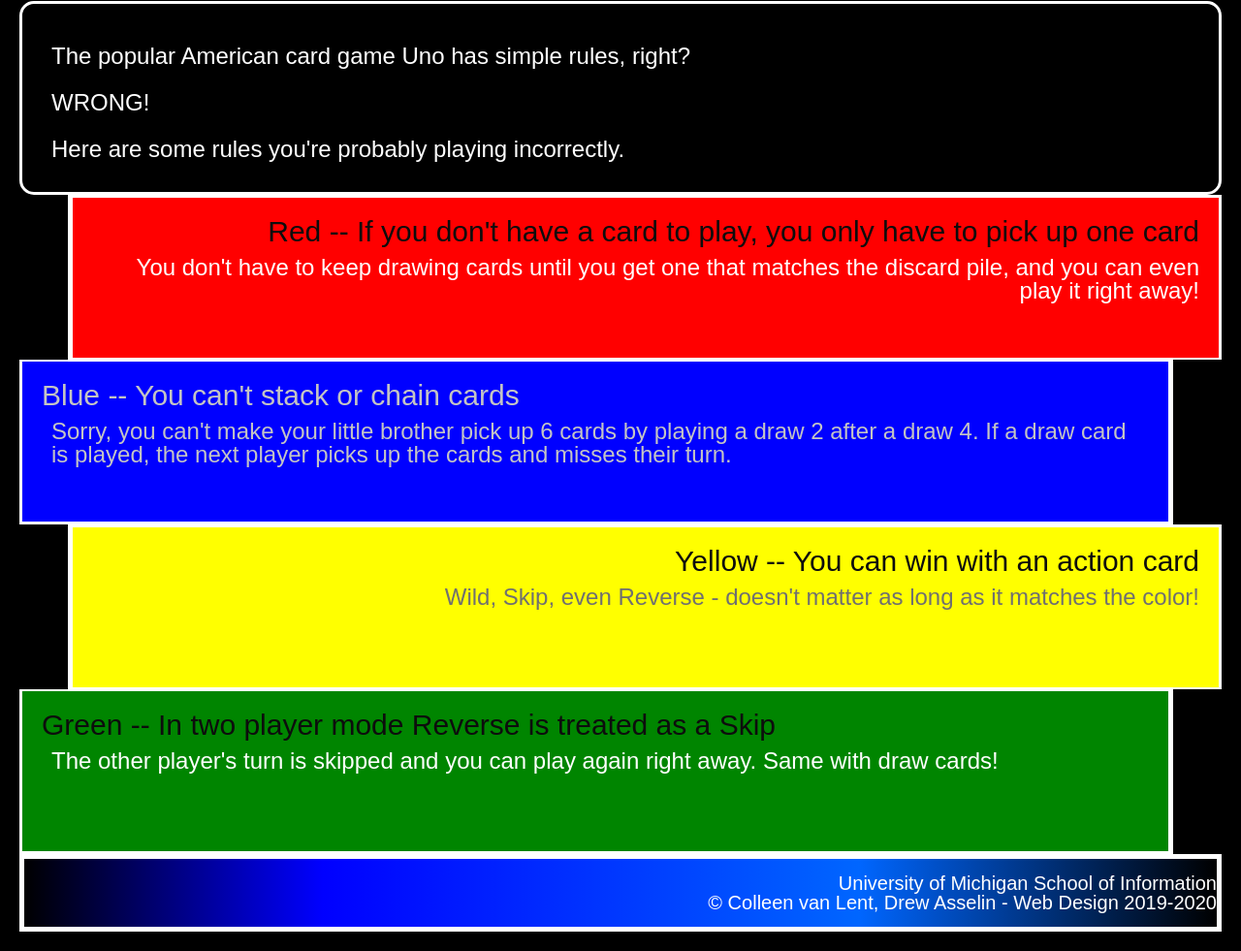
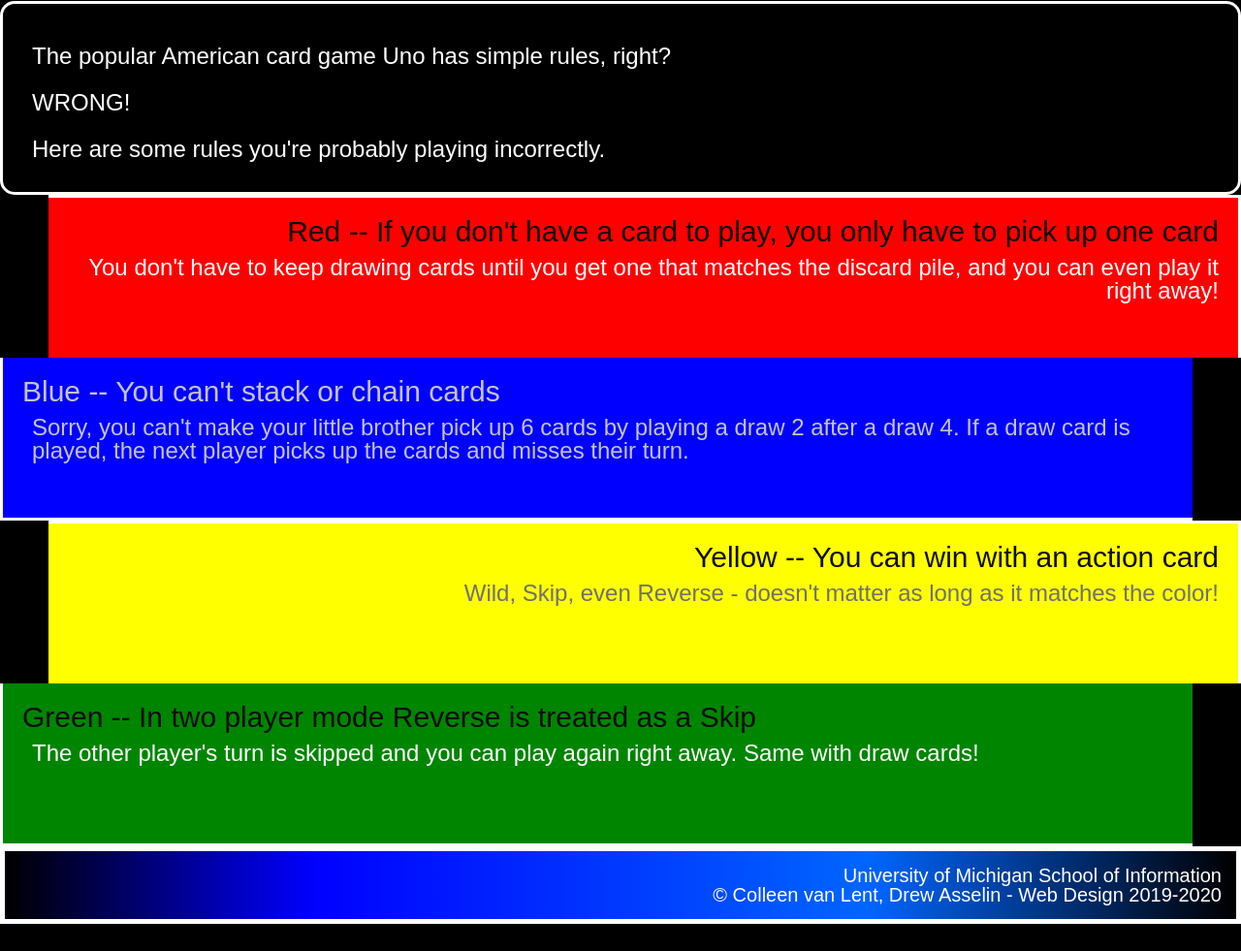
Before and after one commit to elihelzberg/hw2-w25, a plain HTML site: page index.html in a window 1280 px wide. Shown: the part 327-1308 px from the top of the page at 97% size. Drawn offline with Linux system fonts and the light colour scheme.

Commit message:
Add files via upload

```diff
--- a/css/style.css
+++ b/css/style.css
@@ -4,7 +4,8 @@ body {
     font-family: Arial, Verdana;
     background-color: #000000;
     color: #FFFFFF;
-    margin: 20px;
+    margin-top: 20px;
+    margin-bottom: 20px;
 }
 
 /* Heading Styles */
@@ -53,8 +54,8 @@ div {
     background-color: #FF0000;
     text-align: right;
     margin-left: 50px;
-    border-bottom: 2px solid #FFFFFF;
-    border-left: 5px solid #FFFFFF;
+    border-bottom: 2px;
+    border-left: 5px;
 }
 
 /* Blue Div (Fixing Color) */
@@ -62,8 +63,8 @@ div {
     background-color: #0000FF;
     text-align: left;
     margin-right: 50px;
-    border-right: 5px solid #FFFFFF;
-    border-top: 2px solid #FFFFFF;
+    border-right: 5px;
+    border-top: 2px;
 }
 
 .blue h1,
@@ -77,8 +78,8 @@ div {
     background-color: #FFFF00;
     text-align: right;
     margin-left: 50px;
-    border-bottom: 2px solid #FFFFFF;
-    border-left: 5px solid #FFFFFF;
+    border-bottom: 2px;
+    border-left: 5px;
 }
 
 .yellow p {
@@ -90,8 +91,8 @@ div {
     background-color: #008500;
     text-align: left;
     margin-right: 50px;
-    border-right: 5px solid #FFFFFF;
-    border-top: 2px solid #FFFFFF;
+    border-right: 5px;
+    border-top: 2px;
 }
 
 /* Footer Styling */
@@ -103,5 +104,7 @@ footer {
 footer p {
     font-size: 20px;
     text-align: right;
-    padding: 15px 0 15px 15px;
+    padding-top: 15px;
+    padding-right: 15px;
+    padding-bottom: 15px;
 }
```
